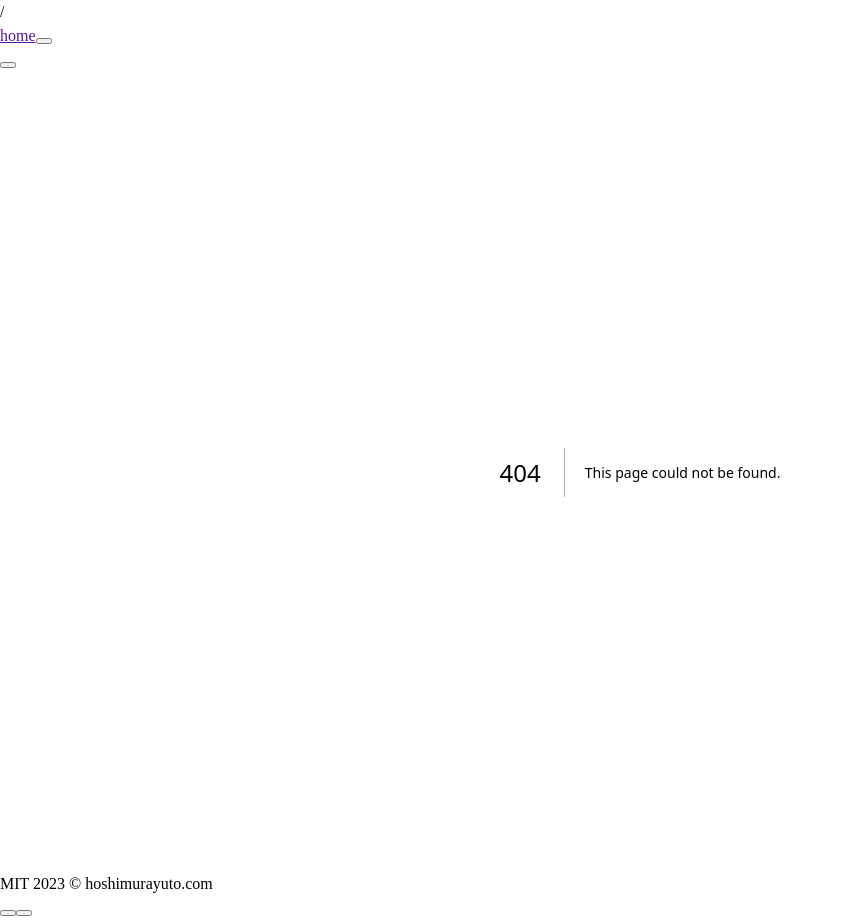
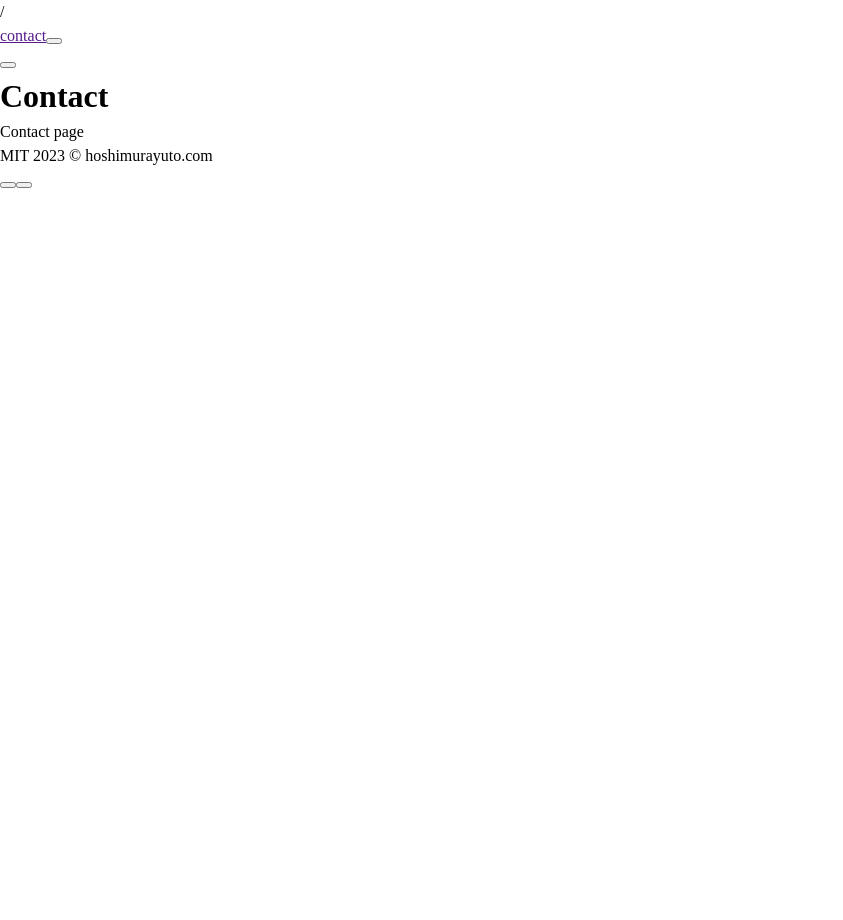
Before and after one commit to HoshimuraYuto/HoshimuraYuto.com, a Next.js app: page /contact in a window 1280 px wide. Before the commit this address had no page. Shown: the whole page, without its empty margins (0-843 px from the left). After the commit the page ends 800 px from the top, so only its background shows below. Built offline with nearby package versions, Linux system fonts and the light colour scheme.

Commit message:
#18 add pages

```diff
--- a/app/components/layouts/Header.tsx
+++ b/app/components/layouts/Header.tsx
@@ -1,7 +1,7 @@
 "use client";
 
 import Link from "next/link";
-import { useRouter } from "next/navigation";
+import { useRouter, usePathname } from "next/navigation";
 
 import siteConfig from "../../config/siteConfig";
 import { ThemeChanger } from "../../theme";
@@ -15,6 +15,9 @@ import {
 
 const Header = () => {
   const router = useRouter();
+  const pathname = usePathname();
+
+  const pageTitle = pathname === "/" ? "home" : /\w+/.exec(pathname);
 
   return (
     <header className="sticky inset-0 top-0 border-0 border-b-1 border-neutral-1 border-solid bg-white/95 p-3 backdrop-blur-2 dark:border-neutral-7 dark:bg-neutral-9/75 dark:backdrop-blur-5">
@@ -33,9 +36,9 @@ const Header = () => {
               <Link
                 href={``}
                 className="color-neutral-9 decoration-none dark:color-white"
-                aria-label="home"
+                aria-label="page title"
               >
-                home
+                {pageTitle}
               </Link>
               <DropdownMenuTrigger asChild>
                 <Button
@@ -51,12 +54,16 @@ const Header = () => {
                 align="center"
                 sideOffset={8}
                 className="bg-white dark:bg-neutral-9"
+                aria-label="page dropdown"
               >
-                <DropdownMenuItem
-                  onClick={() => router.push("/", { scroll: false })}
-                >
-                  home
-                </DropdownMenuItem>
+                {siteConfig.headerPageNav.map(({ title, slug }) => (
+                  <DropdownMenuItem
+                    onClick={() => router.push(slug, { scroll: false })}
+                    key={title}
+                  >
+                    {title}
+                  </DropdownMenuItem>
+                ))}
               </DropdownMenuContent>
             </div>
           </DropdownMenu>
--- /dev/null
+++ b/app/components/layouts/Page.tsx
@@ -0,0 +1,18 @@
+const Page = ({
+  title,
+  children,
+}: {
+  title: string;
+  children: React.ReactNode;
+}) => {
+  return (
+    <main className="p-10">
+      <div className="m-auto max-w-[600px] flex flex-col gap-16">
+        <h1 className="font-size-8 font-700">{title}</h1>
+        {children}
+      </div>
+    </main>
+  );
+};
+
+export default Page;
--- a/app/config/siteConfig.tsx
+++ b/app/config/siteConfig.tsx
@@ -2,6 +2,24 @@ const siteConfig = {
   headerIcon: (
     <div className="i-carbon-star-filled color-neutral-9 wh-6 dark:color-neutral-1" />
   ),
+  headerPageNav: [
+    {
+      title: "home",
+      slug: "/",
+    },
+    {
+      title: "blog",
+      slug: "/blog",
+    },
+    {
+      title: "about",
+      slug: "/about",
+    },
+    {
+      title: "contact",
+      slug: "/contact",
+    },
+  ],
   credit: `MIT ${new Date().getFullYear()} © hoshimurayuto.com`,
   footerLinks: [
     {
--- /dev/null
+++ b/app/contact/page.tsx
@@ -0,0 +1,11 @@
+import Page from "../components/layouts/Page";
+
+const Contact = () => {
+  return (
+    <Page title="Contact">
+      <p className="line-height-8">Contact page</p>
+    </Page>
+  );
+};
+
+export default Contact;
```
Also changed, not shown: app/about/page.tsx (added, +11 -0 lines), app/blog/page.tsx (added, +11 -0 lines).
